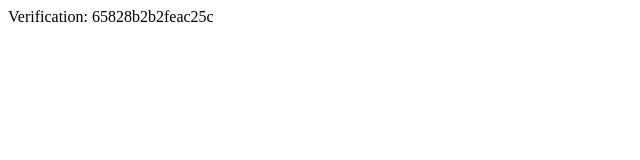
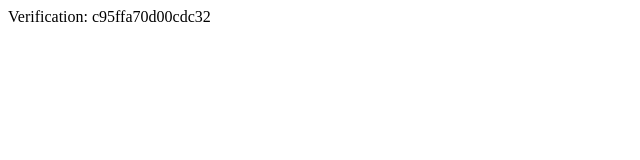
Before and after one commit to elschool5/elschool5.github.io, a plain HTML site: page yandex_c95ffa70d00cdc32.html in a window 1280 px wide. Shown: the full height of the page, 0-640 px from the left. Drawn offline with Linux system fonts and the light colour scheme.

Commit message:
Update and rename yandex_65828b2b2feac25c.html to yandex_c95ffa70d00cdc32.html

```diff
--- a/yandex_65828b2b2feac25c.html
+++ b/yandex_c95ffa70d00cdc32.html
@@ -2,5 +2,5 @@
     <head>
         <meta http-equiv="Content-Type" content="text/html; charset=UTF-8">
     </head>
-    <body>Verification: 65828b2b2feac25c</body>
+    <body>Verification: c95ffa70d00cdc32</body>
 </html>
```
